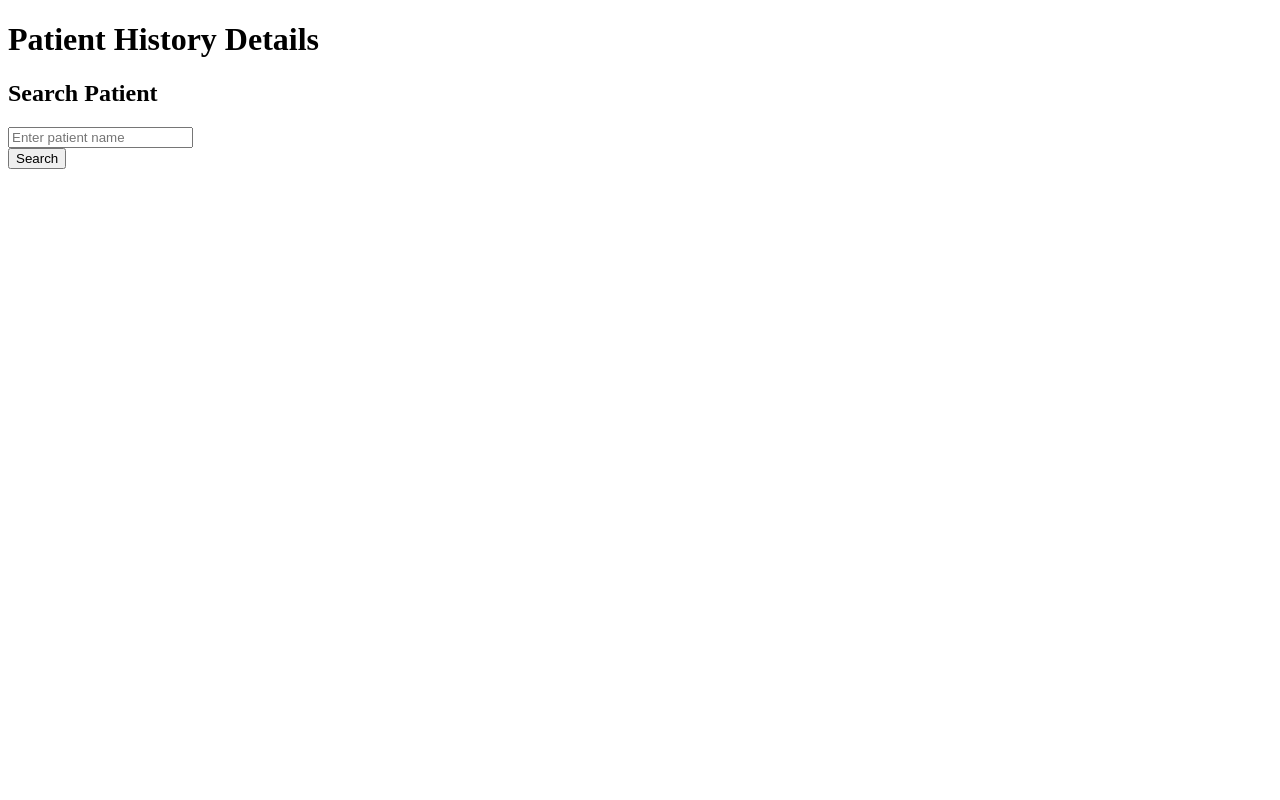
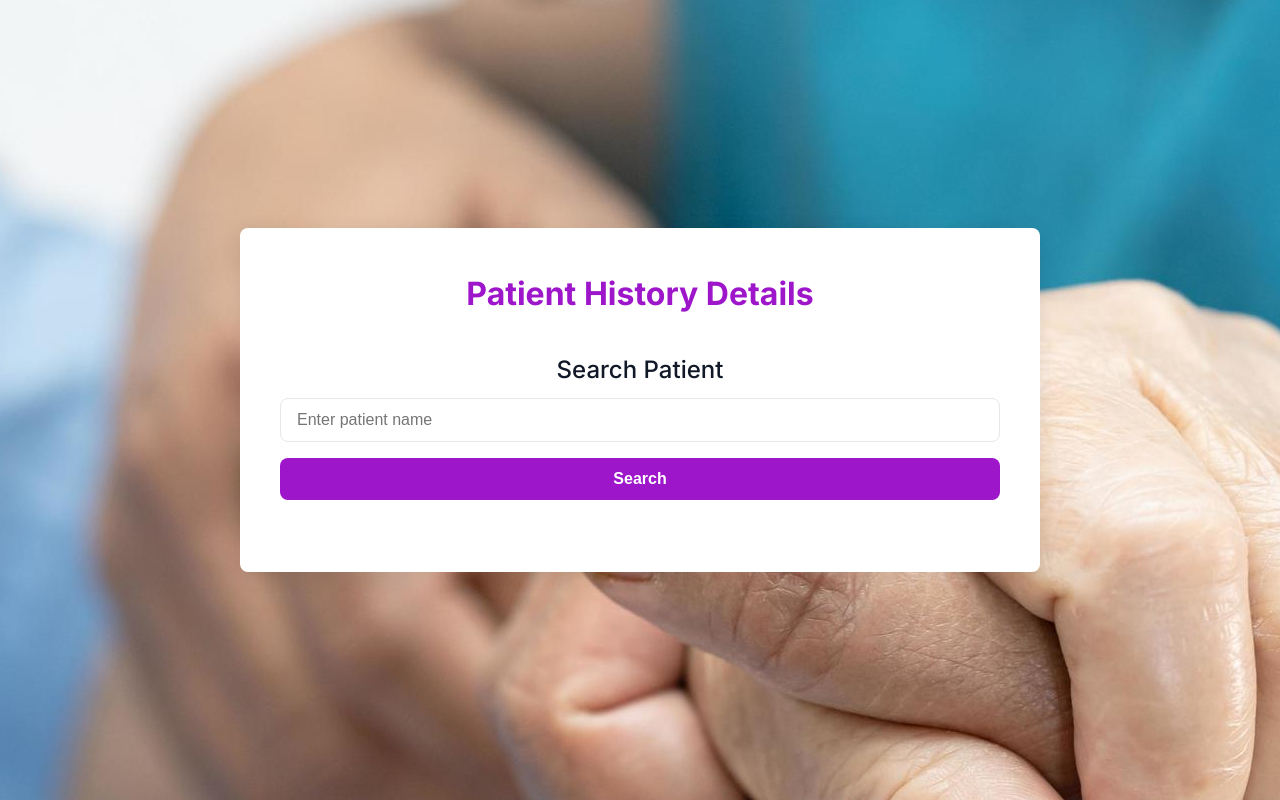
Before and after one commit to Utkarsh-3108/Clinic-Management-System_UM_project-3, a plain HTML site: page html/history.html in a window 1280 px wide. Drawn offline with Linux system fonts and the light colour scheme; files whose address does not match are found by name.

Commit message:
Update history.html

```diff
--- a/html/history.html
+++ b/html/history.html
@@ -4,7 +4,7 @@
   <meta charset="UTF-8">
   <meta name="viewport" content="width=device-width, initial-scale=1.0">
   <title>Patient History</title>
-  <link rel="stylesheet" href="../../css/common.css">
+  <link rel="stylesheet" href="../../css/history.css">
   <link href="https://fonts.googleapis.com/css2?family=Inter:wght@400;500;600;700&display=swap" rel="stylesheet">
 </head>
 <body>
```
